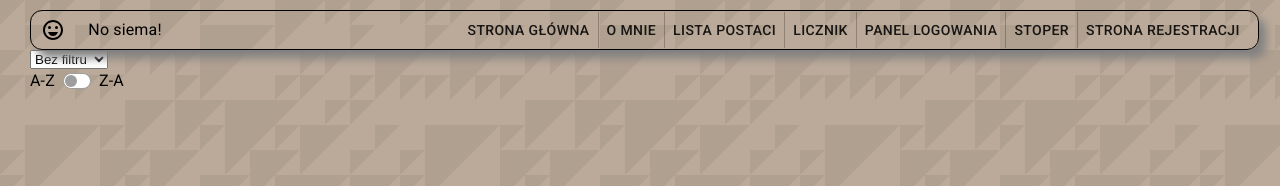
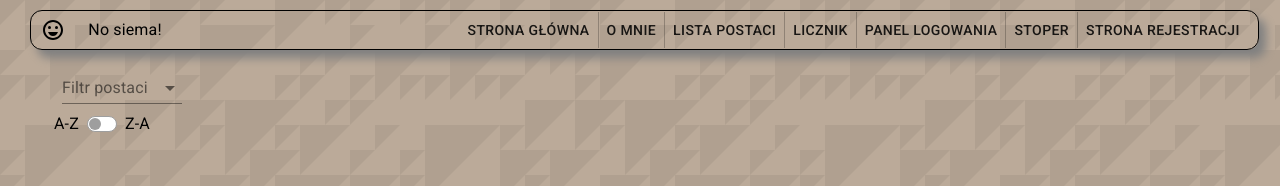
Before and after one commit to MaciekBSZ/react-project-DA, a React (Create React App) app: page /charlist in a window 1280 px wide. Shown: the top 186 px of the page. Built offline with nearby package versions, Linux system fonts and the light colour scheme; no server answers.

Commit message:
added filter from material ui

```diff
--- a/src/App.js
+++ b/src/App.js
@@ -28,14 +28,13 @@
 			<NavBar />
 			<div style={{ paddingTop: '6vh' }}>
 				<Switch>
-					<Route exact path='/'>
-						<MainPage />
-					</Route>
+					<Route exact path='/' children={<MainPage />} />
 					<Route path='/aboutme' children={<AboutMe MyInfo={MyInfo} />} />
 					<Route path='/charlist' exact children={<CharList />} />
 					<Route path='/clicker' children={<Clicker />} />
 					<Route path='/loginpage' children={<LoginPage />} />
 					<Route path='/stopwatch' children={<StopWatch />} />
+					*/ Poniżej będzie rerouting ze strony z listą postaci do szczegółów poszczególnych postaci, ale to wkrótce. ;] */
 					<Route path='charlist/:page/:status' children={<CharList />} />
 					<Route path='/registerpage' children={<RegisterPage />} />
 					<Route children={<ErrorPage />} />
--- a/src/components/CharListFilter.jsx
+++ b/src/components/CharListFilter.jsx
@@ -1,12 +1,46 @@
+import React from 'react'
+import { makeStyles } from '@material-ui/core/styles'
+import InputLabel from '@material-ui/core/InputLabel'
+import MenuItem from '@material-ui/core/MenuItem'
+// import FormHelperText from '@material-ui/core/FormHelperText';
+import FormControl from '@material-ui/core/FormControl'
+import Select from '@material-ui/core/Select'
+
+const useStyles = makeStyles(theme => ({
+	formControl: {
+		margin: theme.spacing(1),
+		minWidth: 120,
+	},
+	selectEmpty: {
+		marginTop: theme.spacing(2),
+	},
+}))
+
 const CharListFilter = ({ handleStatus, status }) => {
+	const classes = useStyles()
 	return (
-		<select onChange={e => handleStatus(e.target.value)} value={status}>
-			<option value={''}>Bez filtru</option>
-			<option value={`&status=alive`}>Żywy</option>
-			<option value={`&status=dead`}>Martwy</option>
-			<option value={`&status=unknown`}>Nieznany</option>
-		</select>
+		<FormControl className={classes.formControl}>
+			<InputLabel id='demo-simple-select-label'>Filtr postaci</InputLabel>
+			<Select
+				labelId='demo-simple-select-label'
+				id='demo-simple-select'
+				// value={status}
+				onChange={e => handleStatus(e.target.value)}
+				value={status}>
+				<MenuItem value={''}>Bez filtru</MenuItem>
+				<MenuItem value={`&status=alive`}> Żywy</MenuItem>
+				<MenuItem value={`&status=dead`}>Martwy</MenuItem>
+				<MenuItem value={`&status=unknown`}>Nieznany</MenuItem>
+			</Select>
+		</FormControl>
 	)
 }
 
 export default CharListFilter
+
+// <select onChange={e => handleStatus(e.target.value)} value={status}>
+// 	<option value={''}>Bez filtru</option>
+// 	<option value={`&status=alive`}>Żywy</option>
+// 	<option value={`&status=dead`}>Martwy</option>
+// 	<option value={`&status=unknown`}>Nieznany</option>
+// </select>
--- a/src/components/SortingFilter.jsx
+++ b/src/components/SortingFilter.jsx
@@ -18,7 +18,7 @@
 
 const AntSwitch = withStyles(theme => ({
 	root: {
-		width: 28,
+		width: 30,
 		height: 16,
 		padding: 0,
 		display: 'flex',
--- a/src/components/useFetch.jsx
+++ b/src/components/useFetch.jsx
@@ -1,5 +1,5 @@
 import { useEffect, useState } from 'react'
-
+// W myśl zasady DRY, czyli dont repeat yourself, na podstawie jednej z lekcji stworzyłem custom hooka, któego będe wykorszystywał w 2 miejscach.
 const useFetch = url => {
 	const [data, setData] = useState(null)
 	const [isPending, setIsPending] = useState(true)
--- a/src/pages/CharList.jsx
+++ b/src/pages/CharList.jsx
@@ -5,6 +5,7 @@
 import useFetch from '../components/useFetch'
 import CharListFilter from '../components/CharListFilter'
 import SortingFilter from '../components/SortingFilter'
+import { Container } from '@material-ui/core'
 
 const CharList = () => {
 	const [page, setPage] = useState(1)
@@ -41,8 +42,10 @@
 	}
 	return (
 		<>
-			<CharListFilter handleStatus={handleStatus} status={status} />
-			<SortingFilter handleSort={handleSort} isSorted={isSorted} />
+			<Container>
+				<CharListFilter handleStatus={handleStatus} status={status} />
+				<SortingFilter handleSort={handleSort} isSorted={isSorted} />
+			</Container>
 			{data && (
 				<div>
 					<Button onClick={handlePreviousPage}>{data.info.prev !== null ? <p>Poprzednia strona</p> : <p>Jesteś na pierwszej stronie</p>} </Button>
```
